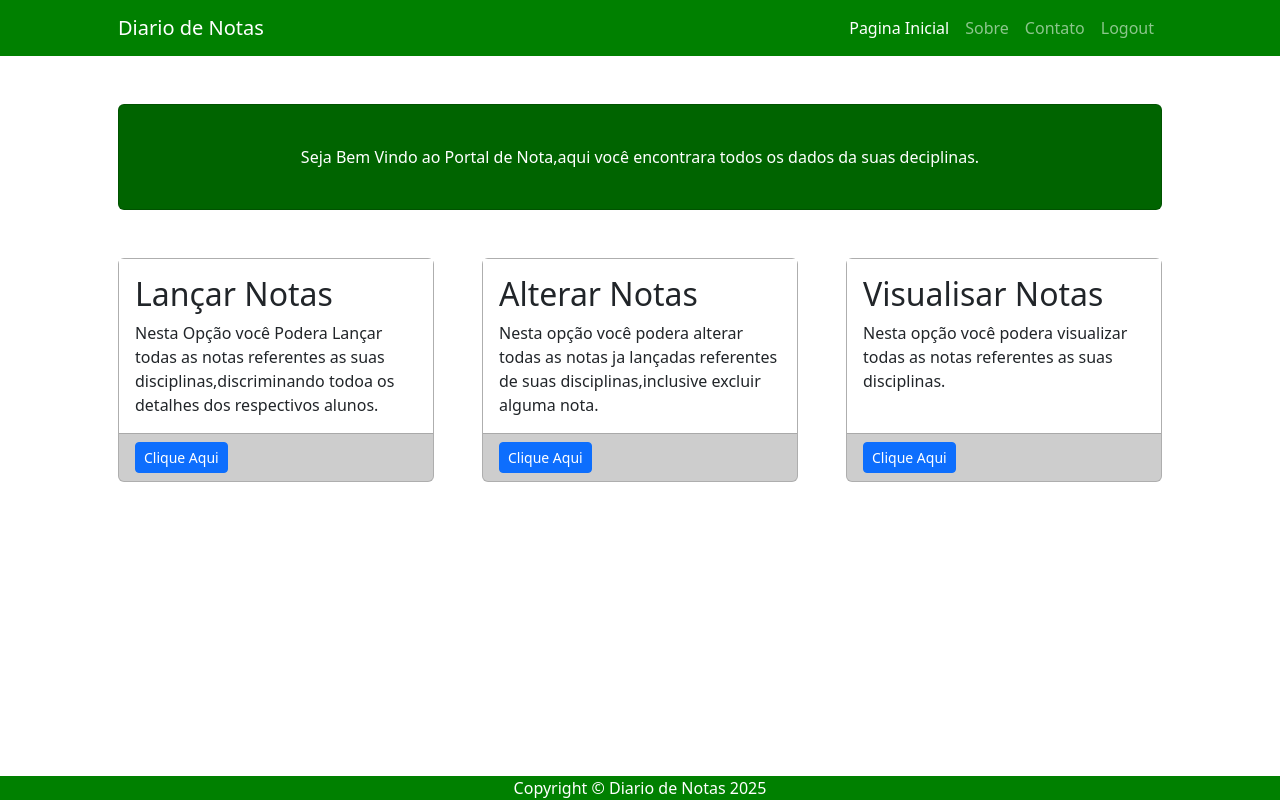
After one commit to MarciaAzevedodeSouza/meusite, a Django app: page /home/ in a window 1280 px wide. The commit adds this page. Run offline with Django 5.2, Linux system fonts and the light colour scheme; some libraries are stand-ins or nearby versions.

Commit message:
30/05/2025

```diff
--- /dev/null
+++ b/usuarios/templates/usuarios/base.html
@@ -0,0 +1,73 @@
+{%  load static %}
+<!DOCTYPE html>
+<html lang="pt-br">
+<head>
+    <meta charset="UTF-8">
+    <meta name="viewport" content="width=device-width, initial-scale=1.0">
+    <link rel="stylesheet" href="{% static 'css/bootstrap.min.css' %}">
+    <title>templates base</title>
+</head>
+<body>
+    <!-- Responsive navbar-->
+    <nav class="navbar navbar-expand-lg navbar-dark" style="background-color: #008000;">
+        <div class="container px-5">
+            <a class="navbar-brand" href="#!">Diario de Notas</a>
+            <button class="navbar-toggler" type="button" data-bs-toggle="collapse" data-bs-target="#navbarSupportedContent" aria-controls="navbarSupportedContent" aria-expanded="false" aria-label="Toggle navigation"><span class="navbar-toggler-icon"></span></button>
+            <div class="collapse navbar-collapse" id="navbarSupportedContent">
+                <ul class="navbar-nav ms-auto mb-2 mb-lg-0">
+                    <li class="nav-item"><a class="nav-link active" aria-current="page" href="#!">Pagina Inicial</a></li>
+                    <li class="nav-item"><a class="nav-link" href="#!">Sobre</a></li>
+                    <li class="nav-item"><a class="nav-link" href="#!">Contato</a></li>
+                    <li class="nav-item"><a class="nav-link" href="#!">Logout</a></li>
+                </ul>
+            </div>
+        </div>
+    </nav>
+    <!-- Page Content-->
+    <div class="container px-4 px-lg-5">
+
+        <!-- Call to Action-->
+        <div class="card text-white  my-5 py-4 text-center" style="background-color: #006400;">
+            <div class="card-body"><p class="text-white m-0">Seja Bem Vindo ao Portal de Nota,aqui você encontrara todos os dados da suas deciplinas.</p></div>
+        </div>
+        <!-- Content Row-->
+        <div class="row gx-4 gx-lg-5">
+            <div class="col-md-4 mb-5">
+                <div class="card h-100" style="background-color:#d3d3d3 ;">
+                    <div class="card-body" style="background-color: #ffffff;">
+                        <h2 class="card-title">Lançar Notas</h2>
+                        <p class="card-text">Nesta Opção você Podera Lançar todas as notas referentes as suas disciplinas,discriminando todoa os detalhes dos respectivos alunos.</p>
+                    </div>
+                    <div class="card-footer"><a class="btn btn-primary btn-sm" href="#!"> Clique Aqui</a></div>
+                </div>
+            </div>
+            <div class="col-md-4 mb-5">
+                <div class="card h-100" style="background-color:#d3d3d3 ;">
+                    <div class="card-body" style="background-color: #ffffff;">
+                        <h2 class="card-title">Alterar Notas</h2>
+                        <p class="card-text">Nesta opção você podera alterar todas as notas ja lançadas referentes de suas disciplinas,inclusive excluir alguma nota.</p>
+                    </div>
+                    <div class="card-footer"><a class="btn btn-primary btn-sm" href="#!"> Clique Aqui</a></div>
+                </div>
+            </div>
+            <div class="col-md-4 mb-5">
+                <div class="card h-100" style="background-color:#d3d3d3 ;">
+                    <div class="card-body" style="background-color: #ffffff;">
+                        <h2 class="card-title">Visualisar Notas</h2>
+                        <p class="card-text">Nesta opção você podera visualizar todas as notas referentes as suas disciplinas.</p>
+                    </div>
+                    <div class="card-footer"><a class="btn btn-primary btn-sm" href="#!">Clique Aqui</a></div>
+                </div>
+            </div>
+        </div>
+    </div>
+    <!-- Footer-->
+    <footer class="fixed-bottom" style="background-color: #008000;">
+        <div class="container px-4 px-lg-5"><p class="m-0 text-center text-white">Copyright &copy; Diario de Notas 2025</p></div>
+    </footer>
+    <!-- Bootstrap core JS-->
+    <script src="https://cdn.jsdelivr.net/npm/bootstrap@5.2.3/dist/js/bootstrap.bundle.min.js"></script>
+    <!-- Core theme JS-->
+    <script src="js/scripts.js"></script>
+</body>
+</html>
--- /dev/null
+++ b/usuarios/templates/usuarios/home.html
@@ -0,0 +1 @@
+{% extends 'usuarios/base.html'  %}
--- a/usuarios/urls.py
+++ b/usuarios/urls.py
@@ -4,4 +4,5 @@ from . import views
 urlpatterns = [
     path('login/',views.login,name='login'),
     path('cadastro/', views.cadastro, name = 'cadastro' ),
+    path('home/', views.home, name='home'),
 ]
--- a/usuarios/views.py
+++ b/usuarios/views.py
@@ -38,3 +38,6 @@ def cadastro(resquest):
             user = User.objects.create_user(username=username, email=email, password=password, first_name=first_name)
             user.save()
             return HttpResponse("usuario cadastrado com sucesso")
+
+def home(request):
+    return render(request, 'Usuarios/home.html')
```
Also changed, not shown: usuarios/templates/usuarios/cadastro.html (+52 -1 lines), db.sqlite3.
